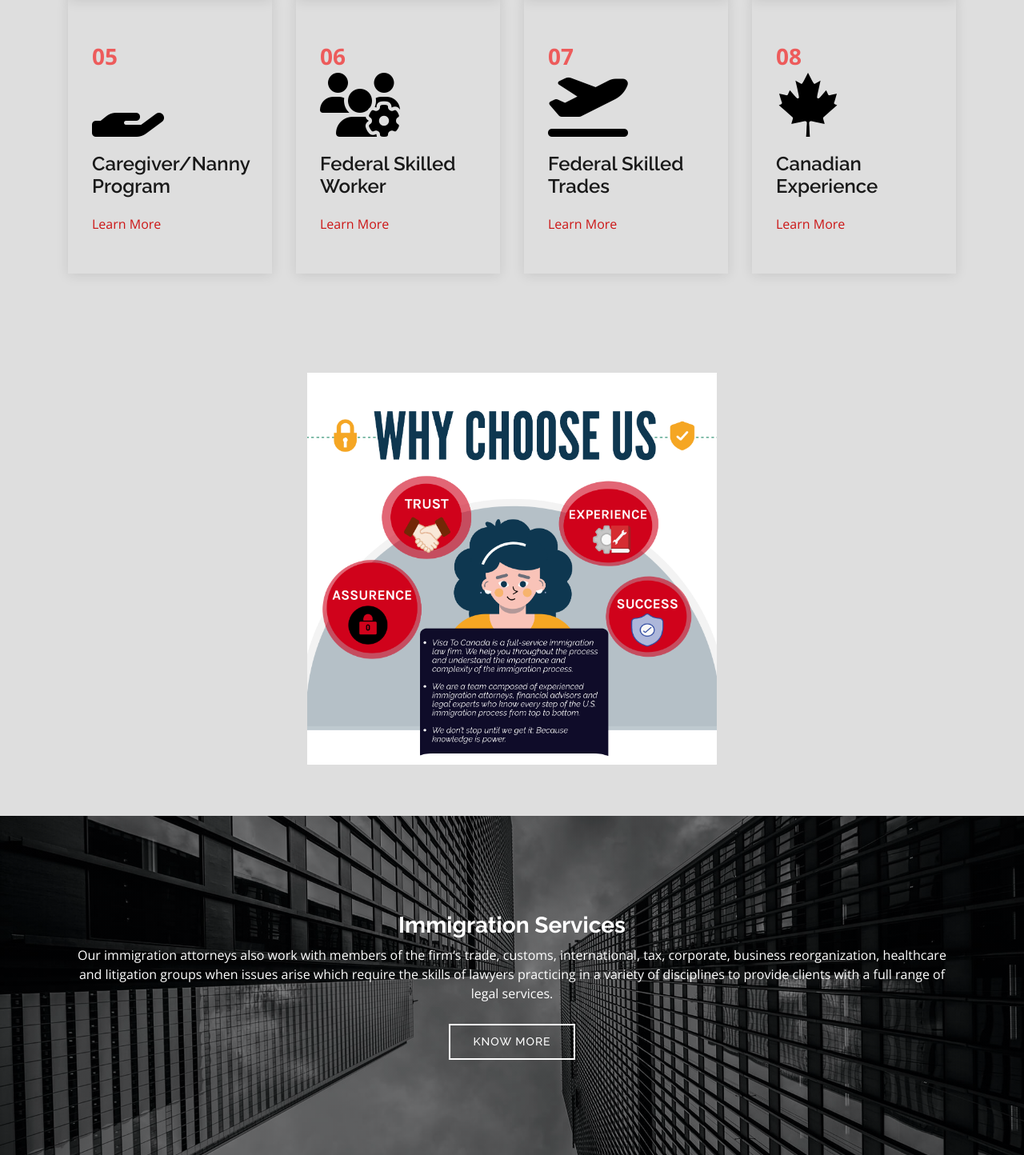
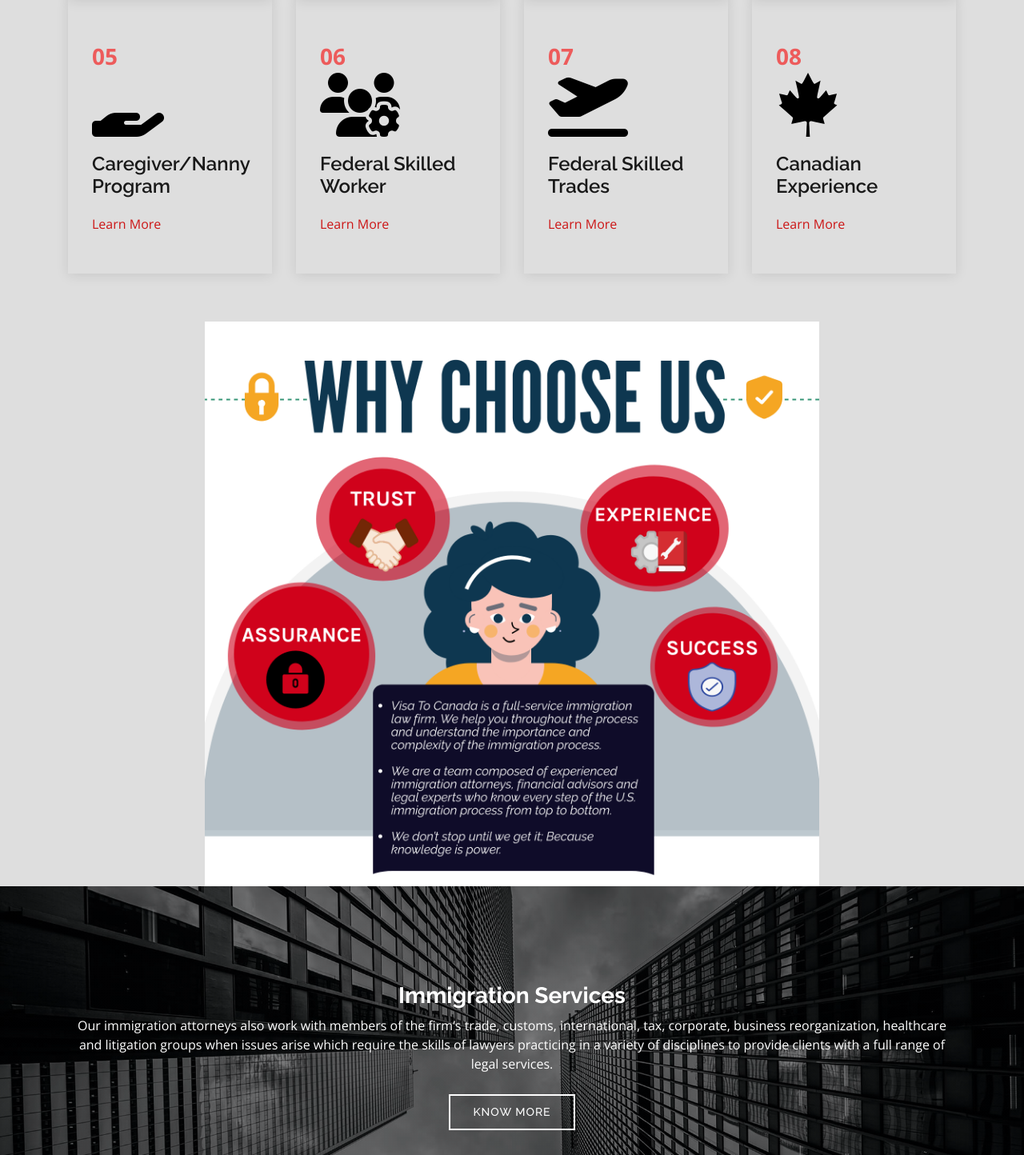
Before and after one commit to Unisight-Technologies/visa-to-america-canada, a Django app: page / in a window 1280 px wide. Shown: the part 1405-2849 px from the top of the page at 80% size. Run offline with Django 3.2, Linux system fonts and the light colour scheme; some libraries are stand-ins or nearby versions.

Commit message:
why us picture fixed

```diff
--- a/visa_app/templates/index.html
+++ b/visa_app/templates/index.html
@@ -216,7 +216,7 @@
 
 
     <div>
-      <img src="{% static 'assets/img/final.png' %}" class="img-fluid responsive"   style="padding: 5%;" width="1100" height="300" alt="">
+      <img src="{% static 'assets/img/final1.png' %}" class="img-fluid responsive"   style="margin-left: 20%; height:50%; width:60%;" alt="">
 
     </div>
 
```
Also changed, not shown: visa_app/static/assets/img/final1.png (added).
